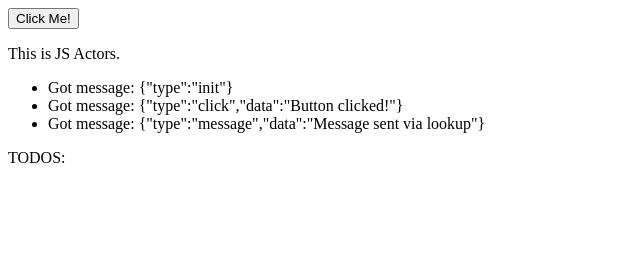
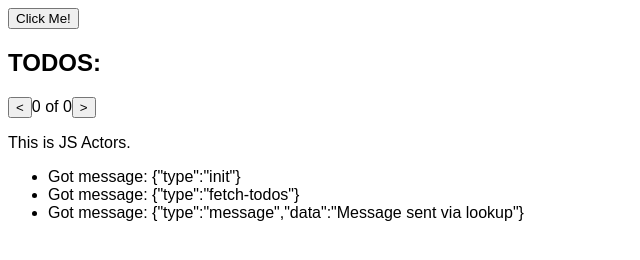
Before and after one commit to jwedel/js-actors, a plain HTML site: page index.html in a window 1280 px wide. Shown: the whole page, without its empty margins (0-640 px from the left). Drawn offline with Linux system fonts and the light colour scheme; no server answers.

Commit message:
adds paginator

```diff
--- a/actors.js
+++ b/actors.js
@@ -21,9 +21,11 @@ export const registry = new Registry();
 export class Actor {
     _receiveFunction;
     _id;
-    constructor(receiveFunction) {
+    _parent;
+    constructor(receiveFunction, parent) {
         this._receiveFunction = receiveFunction;
         this._id = Object.freeze({});
+        this._parent = parent;
         registry.register(this._id, this);
     }
 
@@ -31,16 +33,24 @@ export class Actor {
         return this._id;
     }
 
+    get parent() {
+        return this._parent;
+    }
+
     send(message) {
-        this._receiveFunction(message);
+        if(this._receiveFunction) {
+            this._receiveFunction(message);
+        }
     }
 }
 
 export class ButtonActor extends Actor {
-    constructor(buttonElement, receiveFunction) {
-        super(receiveFunction);
+    _messageType;
+    constructor(buttonElement, parent, messageType) {
+        super(((() => {})), parent);
+        this._messageType = messageType ? messageType : 'click';
         buttonElement.addEventListener('click', (event) => {
-            this._receiveFunction({type : 'click', data: event});
+            parent.send({type : this._messageType, data: event});
         })
     }
 }
--- a/index.html
+++ b/index.html
@@ -2,9 +2,15 @@
 <head>
     <title>JS Actors</title>
     <script type="module" src="main.js"></script>
+    <link rel="stylesheet" type="text/css" href="styles.css">
 </head>
 <body>
 <div id="app">
     <button id="button">Click Me!</button>
+    <div class="todos" id="todos">
+        <h2>TODOS:</h2>
+    </div>
+    <div class="paginator" id="paginator">
+    </div>
 </div>
 </body>
--- a/main.js
+++ b/main.js
@@ -1,5 +1,6 @@
 import {Actor, ButtonActor, registry} from './actors.js';
-import {Todos} from './todos/todos.js'
+import {Todos, TodoService} from './todos/todos.js'
+import {Paginator} from './paginator/paginator.js'
 
 const app = document.getElementById('app');
 const para = document.createElement('p');
@@ -10,18 +11,79 @@ para.appendChild(node);
 app.appendChild(para);
 app.appendChild(messages);
 
-const mainActor = new Actor((message => {
-    const messageText = document.createTextNode(`Got message: ${JSON.stringify(message)}`);
-    const messageElement = document.createElement('li');
-    messageElement.appendChild(messageText);
-    messages.appendChild(messageElement);
-}));
+class Main extends Actor {
+    _button;
+    _todos;
+    _paginator;
+    _limit = 10;
+    _skip = 0;
+    _total = 0;
+    _todosService;
 
-new ButtonActor(document.getElementById('button'), () => {
-    mainActor.send({type: 'click', data: 'Button clicked!'});
-});
+    constructor() {
+        super((message => {
+            this.receive(message);
+        }));
+        this._button = new ButtonActor(document.getElementById('button'), this, 'main-button');
+        this._todos = new Todos(document.getElementById('todos'));
+        this._paginator = new Paginator(document.getElementById('paginator'), this);
+        this._todosService = new TodoService();
 
-new Todos(app);
+    }
+
+    receive(message) {
+
+        const messageText = document.createTextNode(`Got message: ${JSON.stringify(message)}`);
+        const messageElement = document.createElement('li');
+        messageElement.appendChild(messageText);
+        messages.appendChild(messageElement);
+
+        const {type} = message;
+        switch (type) {
+            case 'init': {
+                this.send({type: 'fetch-todos'});
+                break;
+            }
+            case 'fetch-todos': {
+                this._todosService.getAll(this._skip, this._limit)
+                    .then((response => {
+                        this._total = response.total;
+                        this._skip = response.skip;
+                        this._limit = response.limit;
+
+                        this._todos.send({type: 'todos', data: response});
+                        this._paginator.send({
+                            type: 'page', data: {
+                                total: response.total,
+                                skip: response.skip,
+                                limit: response.limit
+                            }
+                        })
+                    }));
+                break;
+            }
+            case 'left-paginator-button-clicked': {
+                if(this._skip > 0)
+                {
+                    const nextSkip = this._skip - this._limit;
+                    this._skip = Math.max(0, nextSkip);
+                    this.send({type: 'fetch-todos'});
+                }
+                break;
+            }
+            case 'right-paginator-button-clicked': {
+                const nextSkip = this._skip + this._limit;
+                if(nextSkip < this._total) {
+                    this._skip = nextSkip;
+                    this.send({type: 'fetch-todos'});
+                }
+                break;
+            }
+        }
+    }
+}
+
+const mainActor = new Main();
 
 registry.broadcast({type: 'init'});
 registry.lookup(mainActor.id).send({type: 'message', data: 'Message sent via lookup'});
--- /dev/null
+++ b/paginator/paginator.js
@@ -0,0 +1,45 @@
+import {Actor, ButtonActor} from "../actors.js";
+
+export class Paginator extends Actor {
+    _parent;
+    constructor(parentElement, parent) {
+        super((message => {
+            this.receive(message);
+        }));
+        this._parent = parent;
+        this._left = document.createElement('button');
+        this._left.appendChild(document.createTextNode('<'));
+        this._pageLegend = document.createTextNode(this.buildPaginatorLegend());
+        document.createElement('span').appendChild(this._pageLegend);
+        this._right = document.createElement('button');
+        this._right.appendChild(document.createTextNode('>'));
+
+        new ButtonActor(this._left, parent, 'left-paginator-button-clicked');
+        new ButtonActor(this._right, parent, 'right-paginator-button-clicked');
+
+        parentElement.appendChild(this._left);
+        parentElement.appendChild(this._pageLegend);
+        parentElement.appendChild(this._right);
+    }
+
+    buildPaginatorLegend(total, skip, limit) {
+        let totalPages = 0;
+        let currentPage = 0;
+        if(limit > 0) {
+            totalPages = Math.ceil(total / limit);
+            currentPage = Math.floor(skip / limit) + 1;
+        }
+        return `${currentPage} of ${totalPages}`;
+    }
+
+    receive(message) {
+        console.log('Message', message);
+        const {type, data} = message;
+        switch (type) {
+            case 'page': {
+                this._pageLegend.textContent = this.buildPaginatorLegend(data.total, data.skip, data.limit);
+                break;
+            }
+        }
+    }
+}
--- /dev/null
+++ b/styles.css
@@ -0,0 +1,3 @@
+body {
+    font-family: sans-serif;
+}
--- a/todos/todos.js
+++ b/todos/todos.js
@@ -1,20 +1,20 @@
 import {Actor} from "../actors.js";
 
 export class TodoService {
-    async getAll() {
-        return await fetch('https://dummyjson.com/todos?limit=10').then(response => response.json());
+    async getAll(skip, limit) {
+        skip = skip || 0;
+        limit = limit || 10;
+        return await fetch(`https://dummyjson.com/todos?limit=${limit}&skip=${skip}`).then(response => response.json());
     }
 }
 
 export class Todos extends Actor {
-    constructor(parentElement) {
+    constructor(parentElement, parent) {
         super((message => {
             this.receive(message);
-        }));
+        }), parent);
         this._todosList = document.createElement('ul');
-        parentElement.appendChild(document.createElement('h2').appendChild(document.createTextNode('TODOS:')));
         parentElement.appendChild(this._todosList);
-        this._todosService = new TodoService();
     }
 
     receive(message) {
@@ -22,16 +22,14 @@ export class Todos extends Actor {
         console.log('Message received', type, data);
         switch (type) {
             case 'init': {
-                this._todosService.getAll()
-                    .then((response => this.send({type: 'todos', data: response})));
                 break;
             }
             case 'todos': {
-                console.log('todos:', data);
+                this._todosList.innerHTML = '';
                 if (data?.todos) {
                     for (let todo of data.todos) {
                         const todoListItem = document.createElement('li');
-                        todoListItem.appendChild(document.createTextNode(todo.todo));
+                        todoListItem.appendChild(document.createTextNode(`[${todo.completed ? 'X' : ' '}] ${todo.todo}`));
                         this._todosList.appendChild(todoListItem);
 
                     }
```
